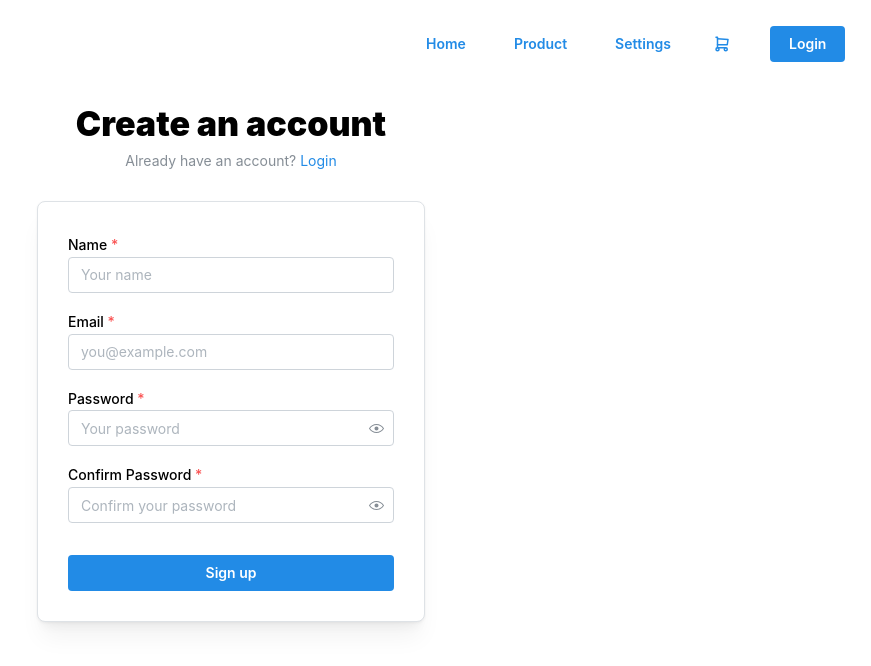
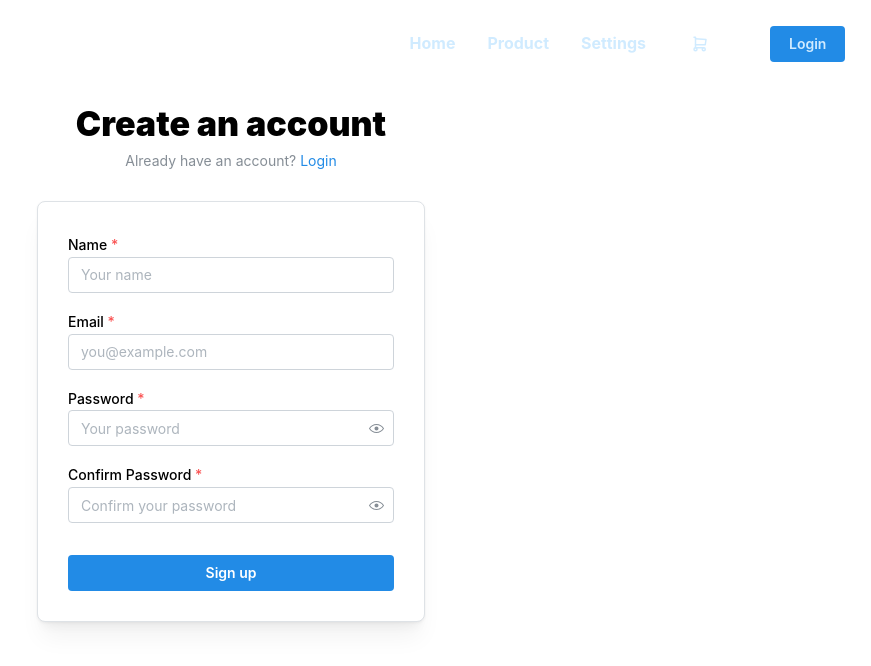
Before and after one commit to MazterGD/e-commerce-Website, a Next.js app: page /signup in a window 1280 px wide. Shown: the top 666 px of the page, without its empty margins (409-1280 px from the left). Built offline with nearby package versions, Linux system fonts and the light colour scheme.

Commit message:
navbar changes

```diff
--- a/src/app/components/FeaturesCard.tsx
+++ b/src/app/components/FeaturesCard.tsx
@@ -38,7 +38,7 @@ export default function FeaturesCard({ product }: FeaturesCardProps) {
   return (
     <Card withBorder radius="md" className={classes.card}>
       <Card.Section className={classes.imageSection}>
-        <Image src="https://i.imgur.com/ZL52Q2D.png" alt={product.name} />
+        <Image src="https://www.motortrend.com/files/6722a1e0334df100089b6261/bruce-wayne-x-batman-tumbler-7.jpg?w=768&width=768&q=75&format=webp" alt={product.name} />
       </Card.Section>
 
       <Group justify="space-between" mt="md">
--- a/src/app/components/Navbar.tsx
+++ b/src/app/components/Navbar.tsx
@@ -1,16 +1,64 @@
-import { Group, Button } from '@mantine/core';
-import { IconShoppingCart } from '@tabler/icons-react';
+// import { Group, Button } from '@mantine/core';
+// import { IconShoppingCart } from '@tabler/icons-react';
+// import styles from "../styles/Navbar.module.css";
+
+// export default function Navbar() {
+//   return (
+//     <Group justify="flex-end" gap="xs">
+//       <Button className={styles.navbarButton} variant="subtle" component="a" href="/">Home</Button>
+//       <Button className={styles.navbarButton} variant="subtle" component="a" href="/product">Product</Button>
+//       <Button className={styles.navbarButton} variant="subtle" component="a" href="/settings">Settings</Button>
+//       <Button className={styles.navbarButton} variant="subtle" component="a" href="/settings" leftSection={<IconShoppingCart size={18} />}></Button>
+//       <Button className={`${styles.navbarButton} ${styles.loginButton}`} component="a" href="/login">Login</Button>
+//     </Group>
+//   );
+// }
+
+"use client";
+
+import { usePathname } from "next/navigation";
+import Link from "next/link";
+import { Group, Button } from "@mantine/core";
+import { IconShoppingCart } from "@tabler/icons-react";
 import styles from "../styles/Navbar.module.css";
 
-export default function Navbar() {
+export function NavLinks() {
+  const pathname = usePathname();
+
   return (
-    <Group justify="flex-end" gap="xs">
-      <Button className={styles.navbarButton} variant="subtle" component="a" href="/">Home</Button>
-      <Button className={styles.navbarButton} variant="subtle" component="a" href="/product">Product</Button>
-      <Button className={styles.navbarButton} variant="subtle" component="a" href="/settings">Settings</Button>
-      <Button className={styles.navbarButton} variant="subtle" component="a" href="/settings" leftSection={<IconShoppingCart size={18} />}></Button>
-      <Button className={`${styles.navbarButton} ${styles.loginButton}`} component="a" href="/login">Login</Button>
-    </Group>
+    <nav>
+      <Group justify="flex-end" gap="xl">
+        <Link className={`link ${pathname === "/" ? "active" : ""}`} href="/">
+          Home
+        </Link>
+        <Link
+          className={`link ${pathname === "/product" ? "active" : ""}`}
+          href="/product"
+        >
+          Product
+        </Link>
+        <Link
+          className={`link ${pathname === "/settings" ? "active" : ""}`}
+          href="/settings"
+        >
+          Settings
+        </Link>
+        <Button
+          className={styles.navbarButton}
+          variant="subtle"
+          component="a"
+          href="/settings"
+          leftSection={<IconShoppingCart size={18} />}
+        ></Button>
+        <Button
+          className={`${styles.navbarButton} ${styles.loginButton}`}
+          component="a"
+          href="/login"
+        >
+          Login
+        </Button>
+      </Group>
+    </nav>
   );
 }
 
--- a/src/app/globals.css
+++ b/src/app/globals.css
@@ -57,3 +57,18 @@ a {
   margin: 20px;
   border-radius: 50%;
 }
+
+.link {
+  text-decoration: none;
+  color: var(--mantine-color-blue-1);
+  font-weight: bold;
+}
+
+.link:hover {
+  color: cornflowerblue;
+}
+
+.link.active {
+  color: cornflowerblue;
+  font-weight: bold;
+}
--- a/src/app/layout.tsx
+++ b/src/app/layout.tsx
@@ -3,8 +3,9 @@ import localFont from "next/font/local";
 import "./globals.css";
 import "@mantine/core/styles.css";
 import { MantineProvider } from "@mantine/core";
-import Navbar from "./components/Navbar";
+// import Navbar from "./components/Navbar";
 import { Button } from "@mantine/core";
+import { NavLinks } from '@/app/components/Navbar'
 
 const geistSans = localFont({
   src: "./fonts/GeistVF.woff",
@@ -31,7 +32,8 @@ export default function RootLayout({
     <html lang="en">
       <body className={`${geistSans.variable} ${geistMono.variable}`}>
         <MantineProvider>
-          <Navbar />
+          <NavLinks/>
+          {/* <Navbar /> */}
           {children}
         </MantineProvider>
       </body>
--- a/src/app/product/page.tsx
+++ b/src/app/product/page.tsx
@@ -1,9 +1,11 @@
 import Pagination from "../components/Pagination";
+import ProductStack from "../components/ProductStack";
 
 export default function productPage() {
   return (
     <div>
       <h1>Hello, This is Product Page !</h1>
+      {/* <ProductStack /> */}
       <Pagination />
     </div>
   );
--- a/src/app/styles/Navbar.module.css
+++ b/src/app/styles/Navbar.module.css
@@ -1,43 +1,16 @@
+.navbarButton {
+  color: var(--mantine-color-blue-1);
+}
+
 .navbarButton:hover {
-    color: var(--mantine-color-yellow-7);
-    background-color: transparent;
+  color: cornflowerblue;
+  background-color: transparent;
+}
+
+.loginButton {
+  color: var(--mantine-color-blue-1);
 }
 
 .loginButton:hover {
-    border-color: var(--mantine-color-yellow-7);
+  border-color: cornflowerblue;
 }
-
-/* .header {
-    height: rem(56px);
-    margin-bottom: rem(20px);
-    background-color: var(--mantine-color-body);
-    border-bottom: rem(1px) solid light-dark(var(--mantine-color-gray-3), var(--mantine-color-dark-4));
-    padding-left: var(--mantine-spacing-md);
-    padding-right: var(--mantine-spacing-md);
-  }
-
-  .inner {
-    height: rem(56px);
-    display: flex;
-    justify-content: space-between;
-    align-items: center;
-  }
-
-  .link {
-    display: block;
-    line-height: 1;
-    padding: rem(8px) rem(12px);
-    border-radius: var(--mantine-radius-sm);
-    text-decoration: none;
-    color: light-dark(var(--mantine-color-gray-7), var(--mantine-color-dark-0));
-    font-size: var(--mantine-font-size-sm);
-    font-weight: 500;
-
-    @mixin hover {
-      background-color: light-dark(var(--mantine-color-gray-0), var(--mantine-color-dark-6));
-    }
-  }
-
-  .link:hover {
-    color: cornflowerblue;
-  } */
```
Also changed, not shown: src/app/components/ProductStack.tsx (added, +34 -0 lines), src/app/ui/nav-links.tsx (added, +23 -0 lines).
